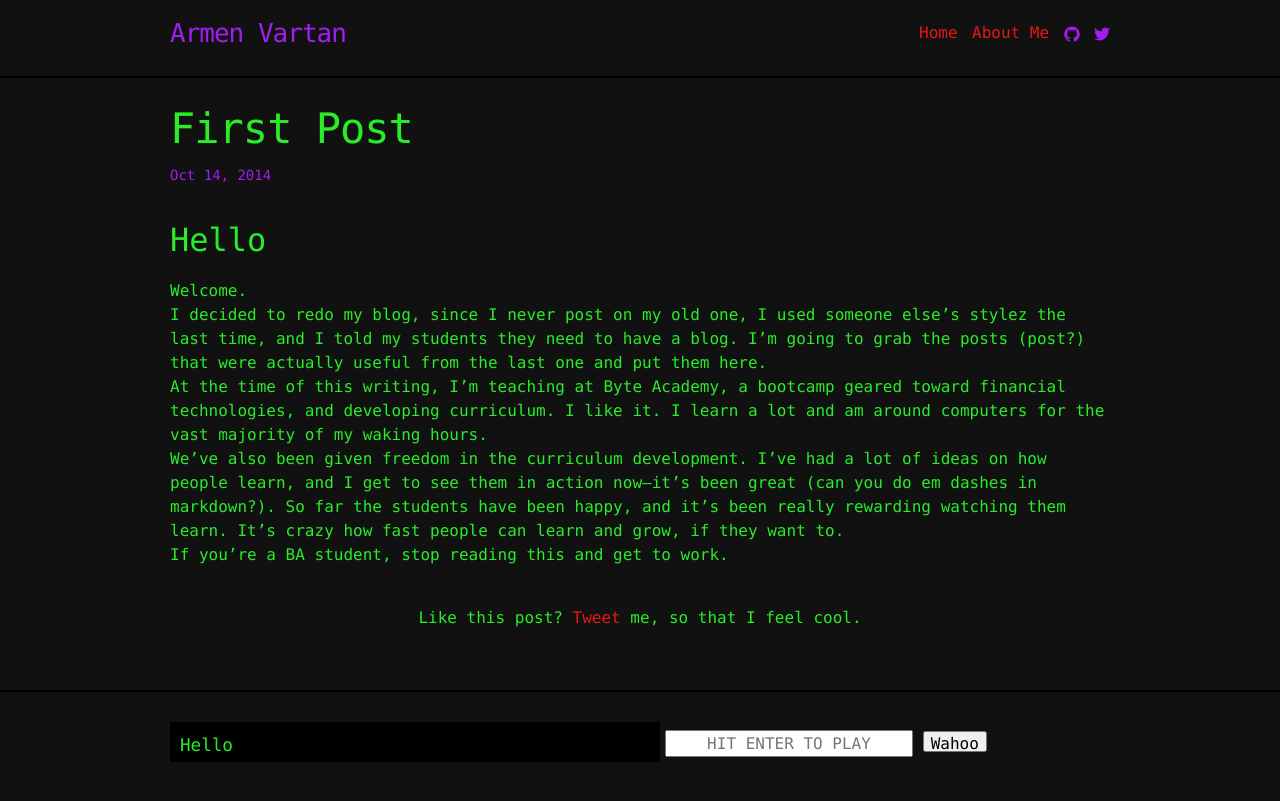
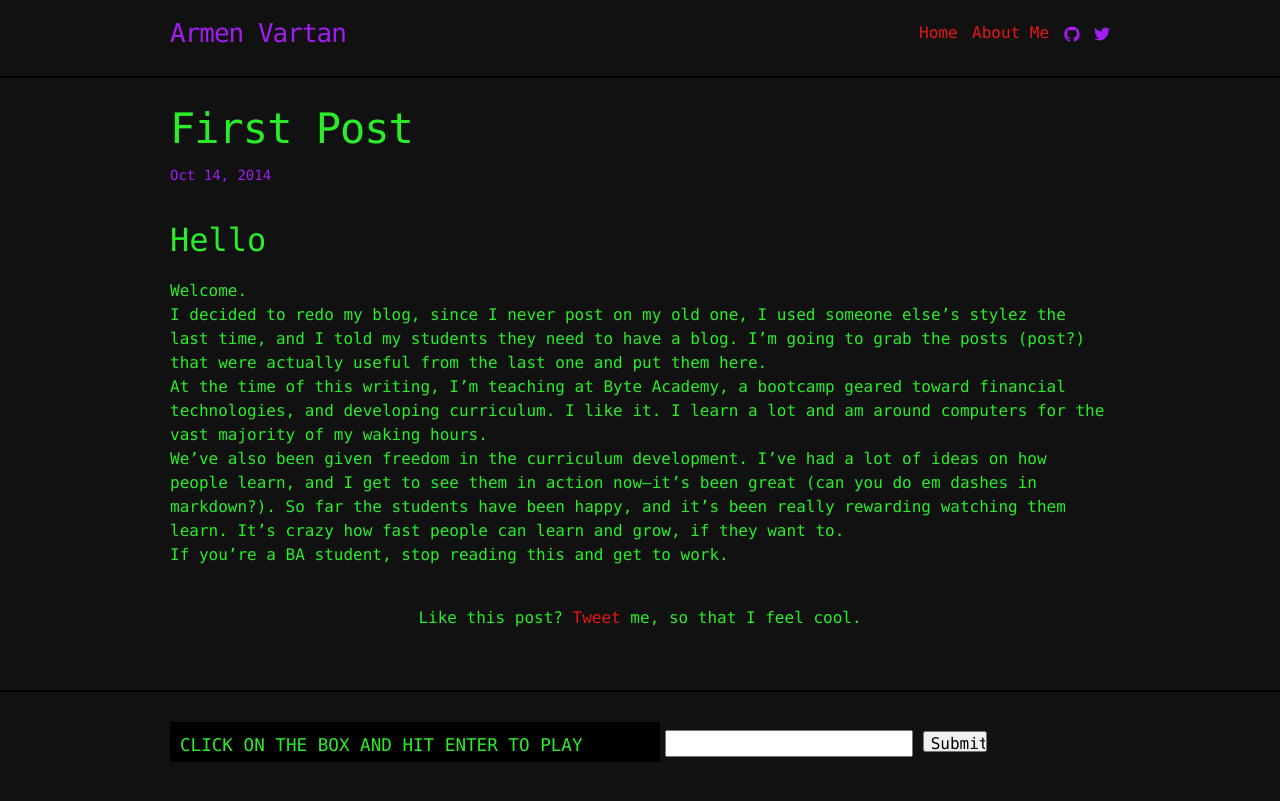
Before and after one commit to hippopotamus/hippopotamus2.github.io, a Jekyll site: the page built from _posts/2014-10-14-welcome-to-armen.markdown, in a window 1280 px wide. Shown: the top 801 px of the page. Built offline with Jekyll 4.4.1, drawn with Linux system fonts in a browser that asks for light colours; nearby versions of some CDN libraries.

Commit message:
touches to footer game

```diff
--- a/_includes/footer.html
+++ b/_includes/footer.html
@@ -1,9 +1,9 @@
 <footer class="site-footer">
   <div class="wrapper">
-    <div id="string">Hello</div>
+    <div id="string">CLICK ON THE BOX AND HIT ENTER TO PLAY</div>
     <form id="answer">
-      <input type="text" name="answer" placeholder="HIT ENTER TO PLAY">
-      <input type="submit" name="submit" value="Wahoo">
+      <input type="text" name="answer">
+      <input type="submit" name="submit">
     </form>
   </div>
 </footer>
```
